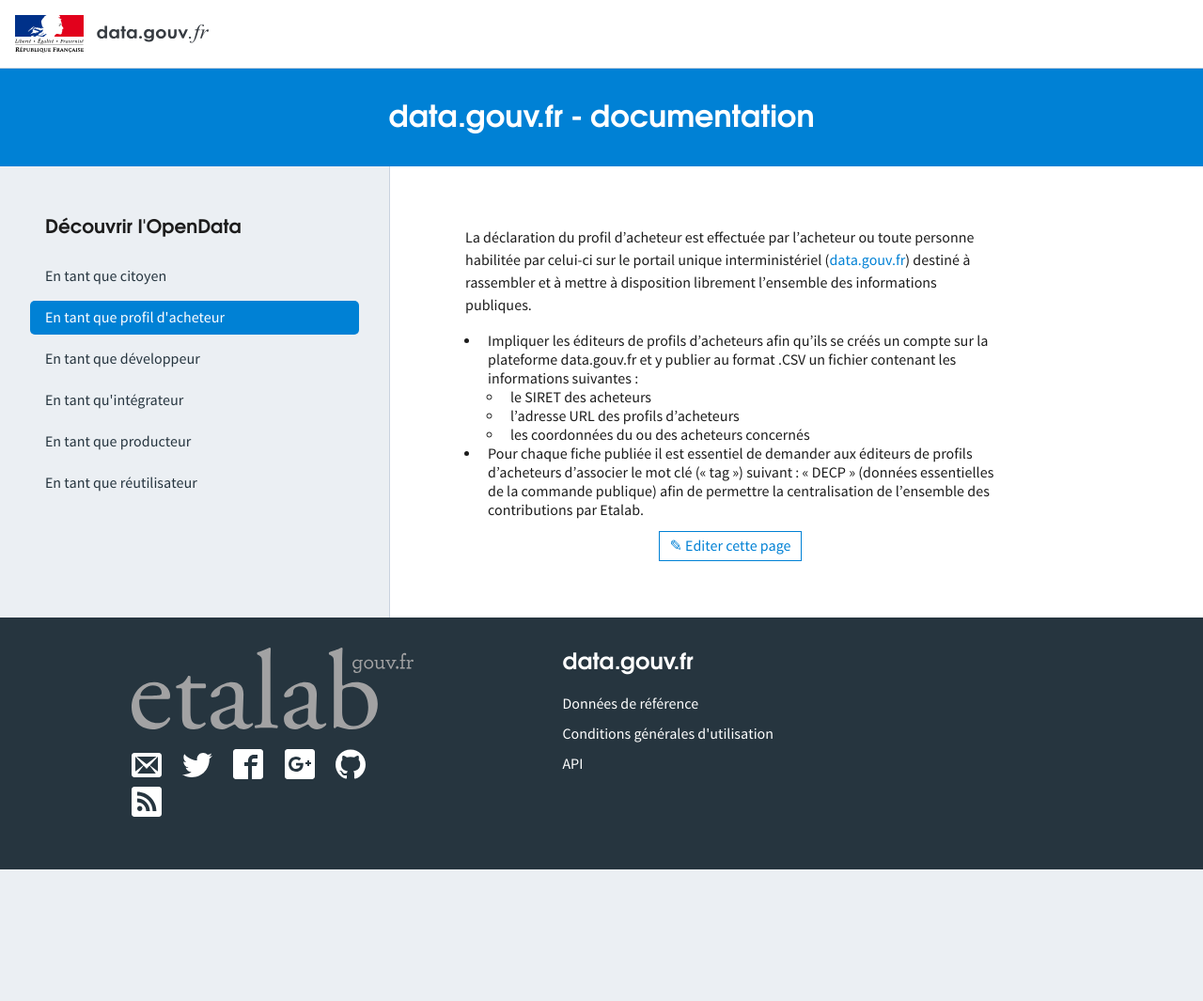
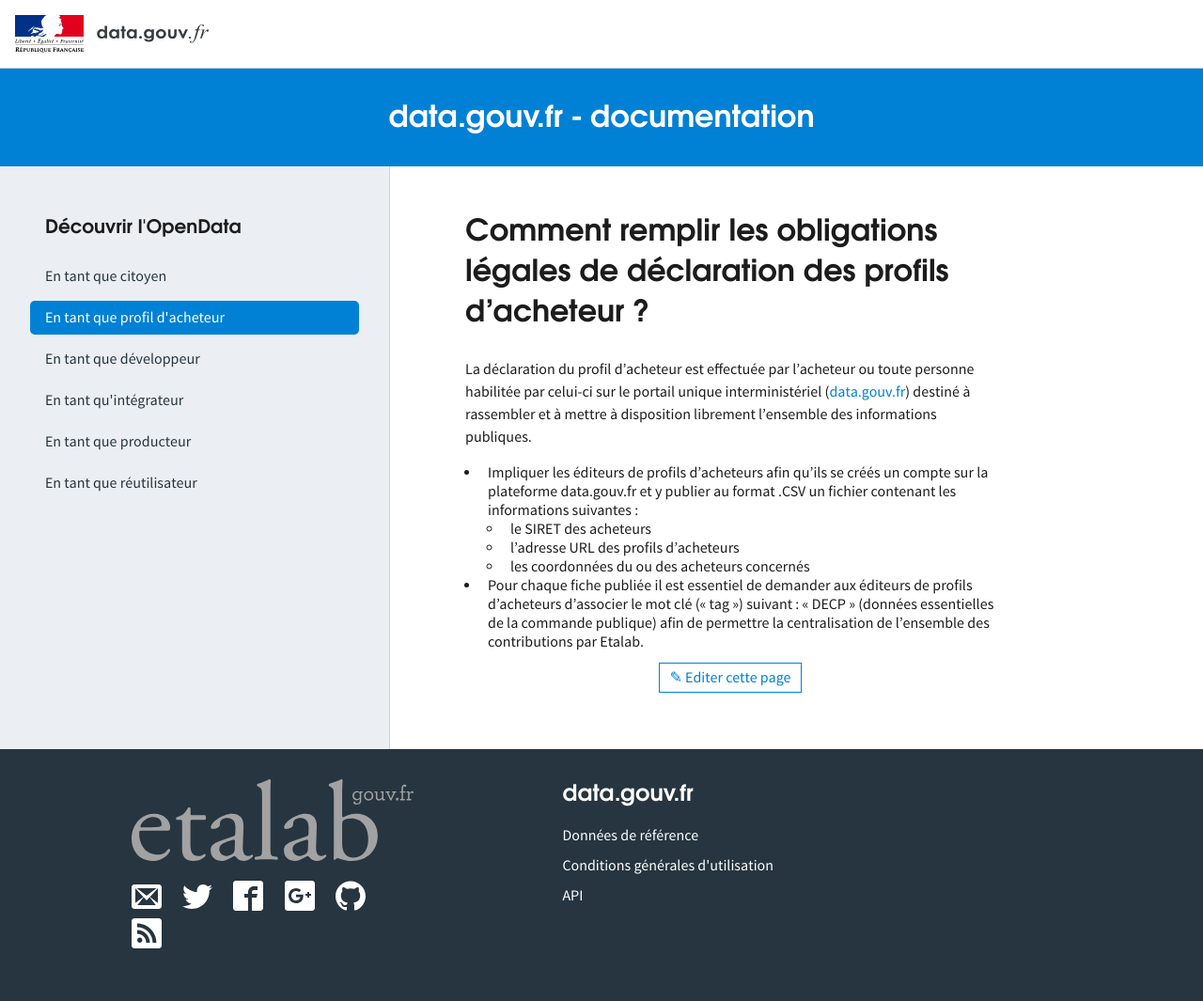
Before and after one commit to etalab/doc.data.gouv.fr, a Jekyll site: the page built from _faq/comment-remplir-les-obligations-légales-de-déclaration-des-profils-d-acheteur.md, in a window 1280 px wide. Shown: the whole page at 94% size. Built offline with Jekyll 4.4.1, drawn with Linux system fonts in a browser that asks for light colours; before the commit the page ends 925 px from its top, so only the background shows below that.

Commit message:
Update comment-remplir-les-obligations-légales-de-déclaration-des-profils-d-acheteur.md

```diff
--- a/_faq/comment-remplir-les-obligations-légales-de-déclaration-des-profils-d-acheteur.md
+++ b/_faq/comment-remplir-les-obligations-légales-de-déclaration-des-profils-d-acheteur.md
@@ -5,6 +5,8 @@
 subtitle: En tant que profil d'acheteur
 label: En tant que profil d'acheteur
 ---
+# Comment remplir les obligations légales de déclaration des profils d'acheteur ?
+
 La déclaration du profil d'acheteur est effectuée par l'acheteur ou toute personne habilitée par celui-ci sur le portail unique interministériel ([data.gouv.fr](https://data.gouv.fr)) destiné à rassembler et à mettre à disposition librement l'ensemble des informations publiques.
 
 * Impliquer les éditeurs de profils d’acheteurs afin qu’ils se créés un compte sur la plateforme data.gouv.fr et y publier au format .CSV un fichier contenant les informations suivantes :
```
